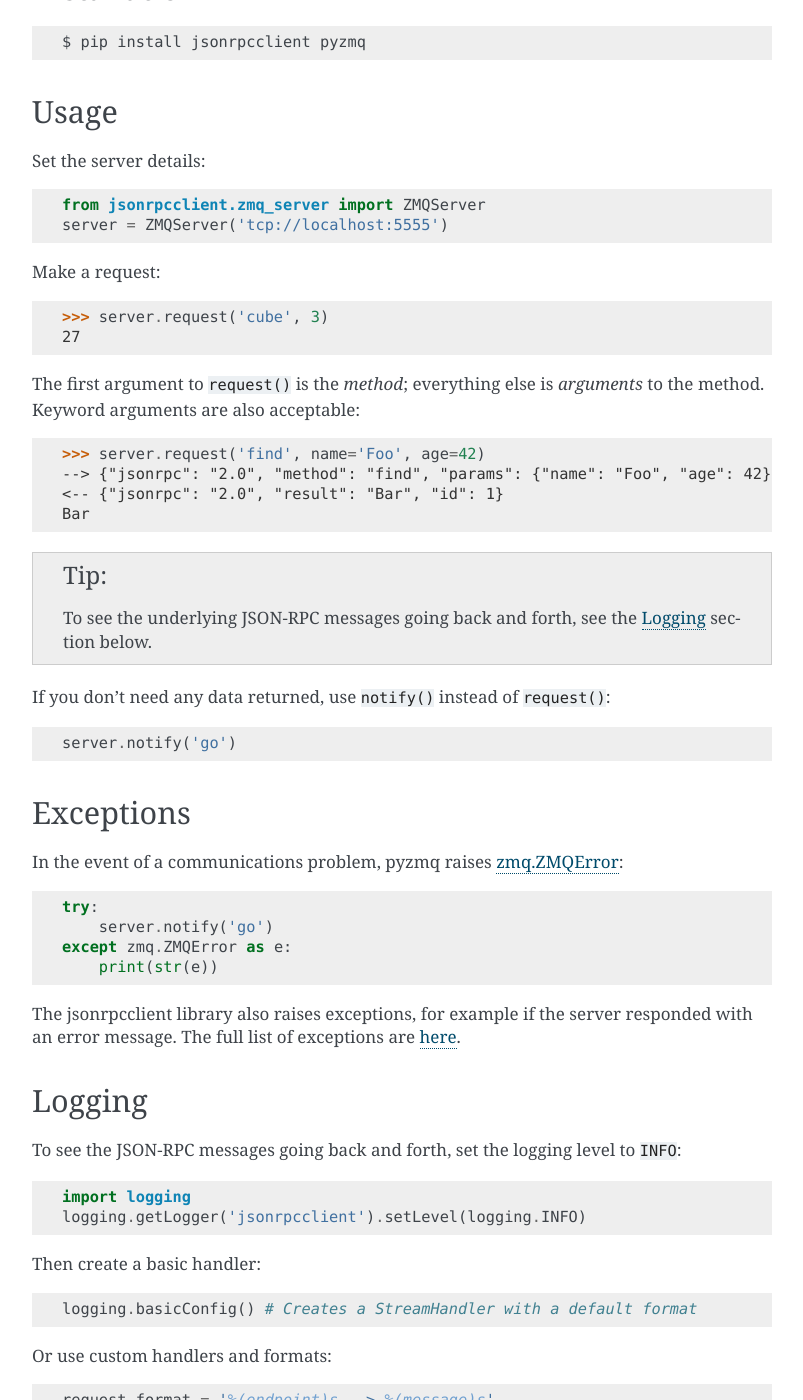
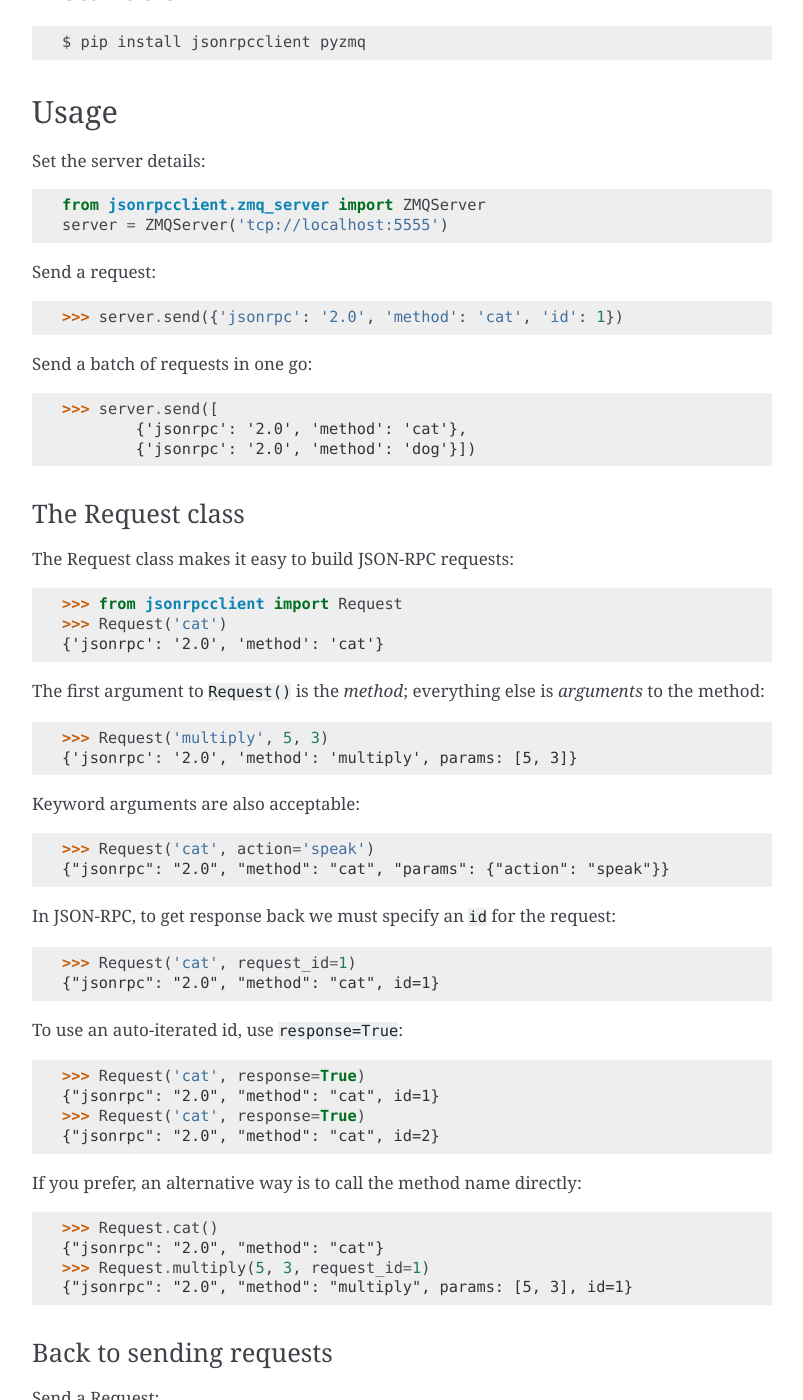
Before and after one commit to explodinglabs/jsonrpcclient, a Sphinx documentation site: the page built from doc/zeromq.rst, in a window 1280 px wide and 1400 px high, scrolled down 190 px. Shown: the whole window, without its empty margins (238-1041 px from the left). Built offline with Sphinx 7.4.7, drawn with Linux system fonts in a browser that asks for light colours; some of the changed text lies outside the part shown.

Commit message:
Document the new ways to send a request
These new methods have not been coded yet. But this is a description of
how it will work.

```diff
--- a/doc/_includes/requests.rst
+++ b/doc/_includes/requests.rst
@@ -1,22 +1,67 @@
-Make a request::
+Send a request::
 
-    >>> server.request('cube', 3)
-    27
+    >>> server.send({'jsonrpc': '2.0', 'method': 'cat', 'id': 1})
 
-The first argument to ``request()`` is the *method*; everything else is
-*arguments* to the method. Keyword arguments are also acceptable::
+Send a batch of requests in one go::
 
-    >>> server.request('find', name='Foo', age=42)
-    --> {"jsonrpc": "2.0", "method": "find", "params": {"name": "Foo", "age": 42}, "id": 1}
-    <-- {"jsonrpc": "2.0", "result": "Bar", "id": 1}
-    Bar
+    >>> server.send([
+            {'jsonrpc': '2.0', 'method': 'cat'},
+            {'jsonrpc': '2.0', 'method': 'dog'}])
 
-.. tip::
+The Request class
+-----------------
 
-    To see the underlying JSON-RPC messages going back and forth, see the
-    Logging_ section below.
+The Request class makes it easy to build JSON-RPC requests::
 
-If you don't need any data returned, use ``notify()`` instead of
-``request()``::
+    >>> from jsonrpcclient import Request
+    >>> Request('cat')
+    {'jsonrpc': '2.0', 'method': 'cat'}
 
-    server.notify('go')
+The first argument to ``Request()`` is the *method*; everything else is
+*arguments* to the method::
+
+    >>> Request('multiply', 5, 3)
+    {'jsonrpc': '2.0', 'method': 'multiply', params: [5, 3]}
+
+Keyword arguments are also acceptable::
+
+    >>> Request('cat', action='speak')
+    {"jsonrpc": "2.0", "method": "cat", "params": {"action": "speak"}}
+
+In JSON-RPC, to get response back we must specify an ``id`` for the request::
+
+    >>> Request('cat', request_id=1)
+    {"jsonrpc": "2.0", "method": "cat", id=1}
+
+To use an auto-iterated id, use ``response=True``::
+
+    >>> Request('cat', response=True)
+    {"jsonrpc": "2.0", "method": "cat", id=1}
+    >>> Request('cat', response=True)
+    {"jsonrpc": "2.0", "method": "cat", id=2}
+
+If you prefer, an alternative way is to call the method name directly::
+
+    >>> Request.cat()
+    {"jsonrpc": "2.0", "method": "cat"}
+    >>> Request.multiply(5, 3, request_id=1)
+    {"jsonrpc": "2.0", "method": "multiply", params: [5, 3], id=1}
+
+Back to sending requests
+------------------------
+
+Send a Request::
+
+    >>> server.send(Request('cat'))
+
+Send a batch of Requests::
+
+    >>> server.send([Request('cat'), Request('dog')])
+
+Shorthand for sending a single request::
+
+    >> server.request('cat')
+
+Even shorter, call the method name directly::
+
+    >> server.cat()
```
